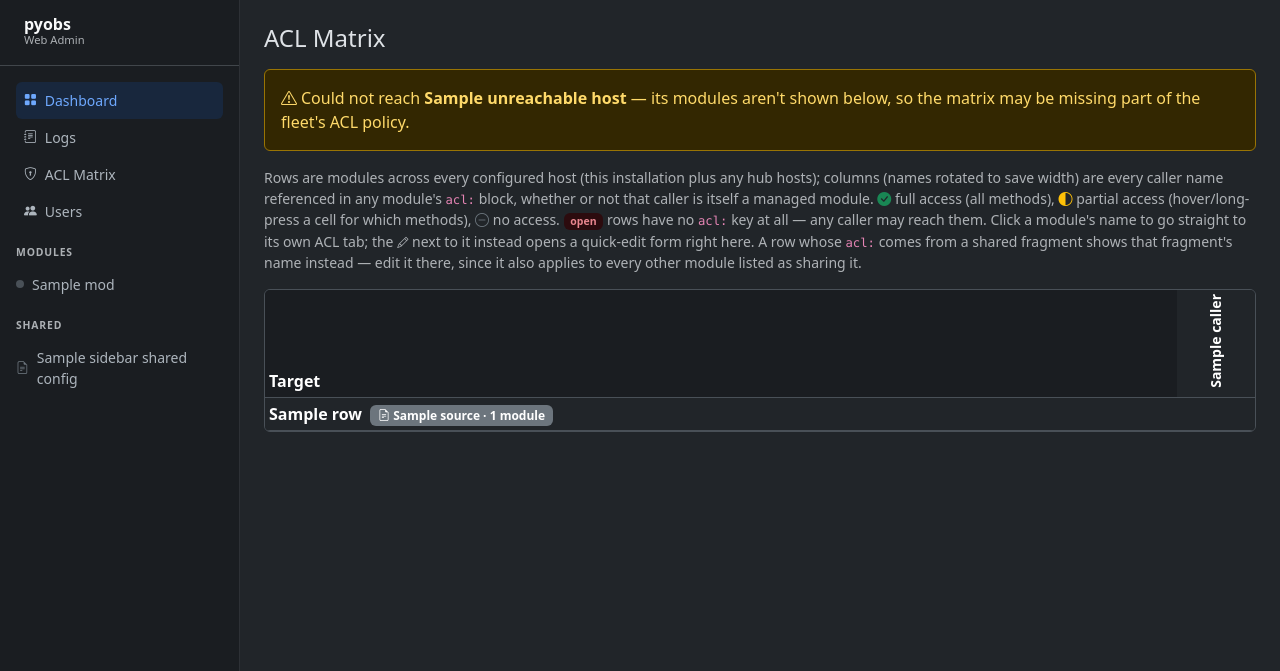
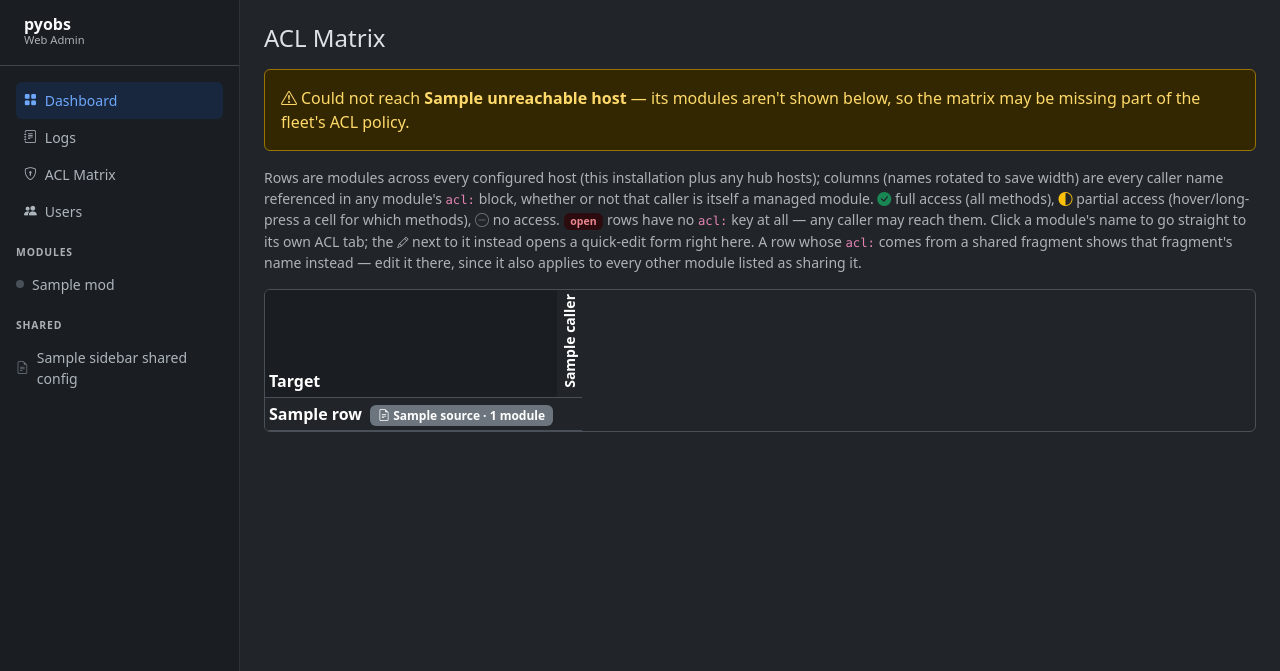
Before and after one commit to pyobs/pyobs-web-admin, a Django app: template templates/modules/acl_matrix.html in a window 1280 px wide. Shown: the top 671 px of the page. Run offline with Django 5.2, Linux system fonts and the light colour scheme; the template is opened without the code that fills it: most values are stand-ins (such as "Sample title", 1, 10 or a date in 2020).

Commit message:
Fix ACL matrix table stretching to full container width on wide screens
Bootstrap's .table forces width: 100%, so on a big screen the narrow
rotated-header/icon-cell columns were squeezed to one side with a large
dead gap rather than being genuinely compact. width: auto doesn't fix
this -- per the table-layout spec, an auto-width table's used width is
max(container width, sum of columns), never less. width: fit-content
also has no effect on a display: table element in this Chromium build.

display: inline-table does shrink-wrap correctly, but adding width: 1%
to the Target column (to further "minimize" it, mirroring the icon
cells' own width: 1%) broke it again: a percentage width on any column
needs a definite table width to resolve against, so its mere presence
forces the whole table back to filling its container. Fix is
display: inline-table with no width hint on any individual column --
none were needed in the first place, since a rotated header and an
icon-only cell are already minimal under plain auto layout.

Verified via a Playwright screenshot at a 1920px viewport: table width
dropped from a stretched 1630px to its actual ~350px content width,
flush left with the remaining space empty on the right.

```diff
--- a/templates/modules/acl_matrix.html
+++ b/templates/modules/acl_matrix.html
@@ -5,6 +5,22 @@
 {% block extra_head %}
 <style>
   #acl-matrix th, #acl-matrix td { white-space: nowrap; }
+  /* Bootstrap's .table is width: 100% by default, stretching to fill table-responsive's
+     container regardless of actual content width. display: inline-table shrink-wraps to
+     content the same way inline-block does (width: auto alone isn't enough -- per the
+     table-layout spec, an auto-width table's used width is still
+     max(containing-block width, sum-of-column-widths)).
+     Important: don't give any column an explicit percentage width (e.g. width: 1%) to try
+     to further "minimize" it, even though that's the usual trick for shrinking one greedy
+     column -- a percentage width needs a definite table width to resolve against, so its
+     mere presence forces the whole table straight back to filling its container, undoing
+     inline-table's shrink-wrap entirely (verified by bisecting a standalone reproduction:
+     removing width: 1% from a single column was the only change needed to bring a
+     1598px-wide table back down to its actual ~134px content width). Every column here is
+     already naturally minimal without any width hint at all -- rotated headers and
+     icon-only cells have very little intrinsic content, so plain auto-layout already sizes
+     them tightly. */
+  #acl-matrix { display: inline-table; width: auto; }
   #acl-matrix .col-target {
     position: sticky;
     left: 0;
@@ -18,6 +34,12 @@
   #acl-matrix .col-caller {
     vertical-align: bottom;
     padding: 4px 2px;
+  }
+  /* Icon-only data cells don't need Bootstrap's default table-sm horizontal padding -- each
+     column only has to be as wide as one icon. */
+  #acl-matrix td.col-cell {
+    padding-left: 4px;
+    padding-right: 4px;
   }
   #acl-matrix .col-caller-label {
     writing-mode: vertical-rl;
@@ -123,7 +145,7 @@
     </td>
     {% else %}
     {% for cell in row.cell_list %}
-    <td class="text-center">
+    <td class="col-cell text-center">
       {% if cell.kind == 'denied' %}
       <i class="bi bi-dash-circle text-secondary acl-cell-icon" title="{{ cell.caller }}: no access"></i>
       {% elif cell.kind == 'all' %}
```
Also changed, not shown: ACL_MATRIX.md (+6 -0 lines).
